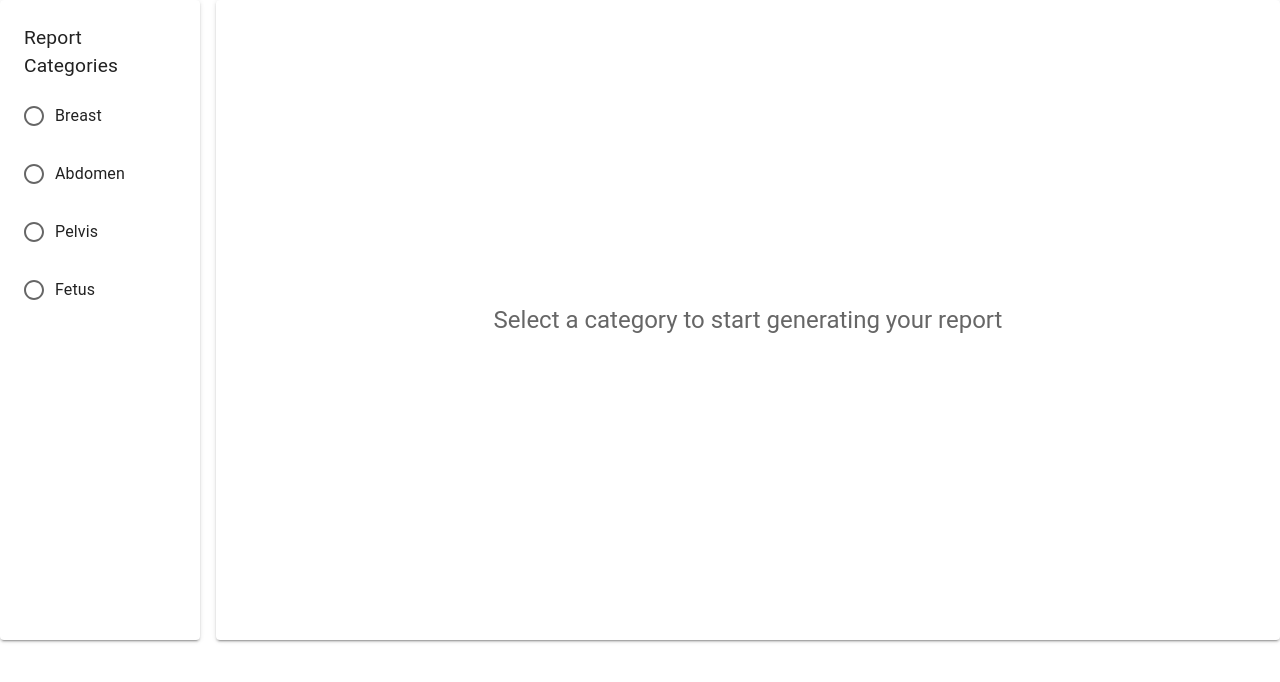
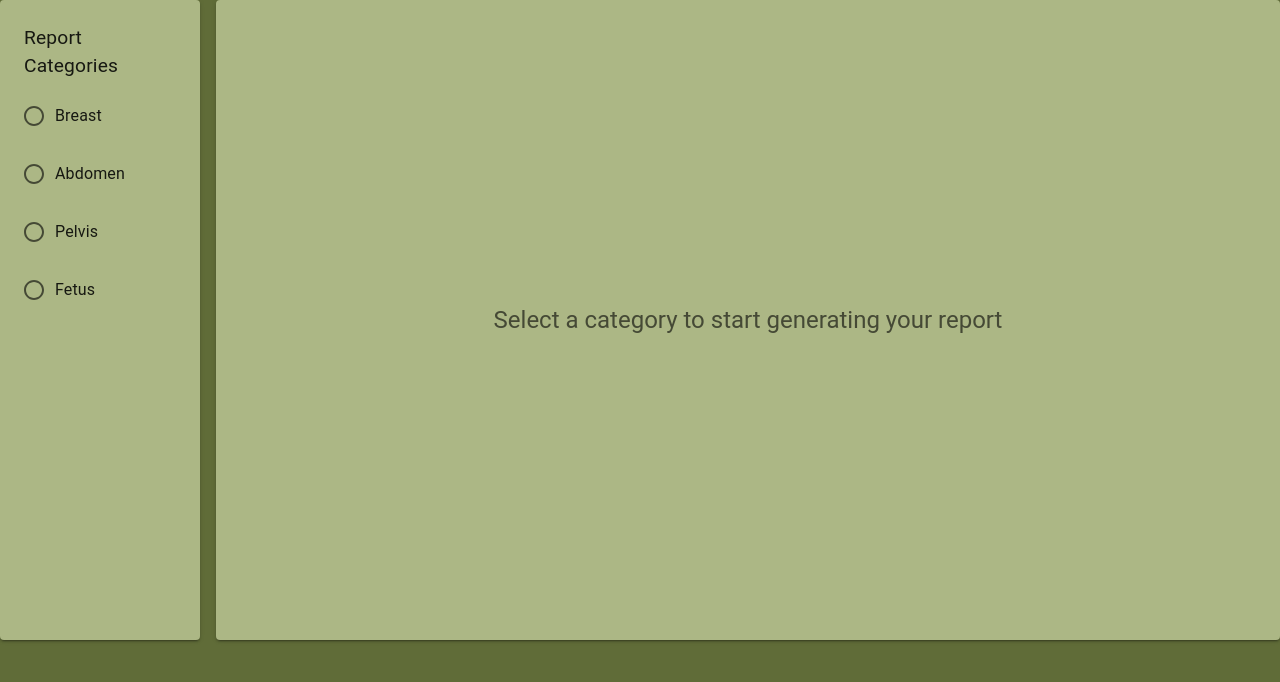
Before and after one commit to Hasan-aga/my-report-app, a React (Vite) app in the folder client/: page / in a window 1280 px wide. Shown: the top 682 px of the page. Built offline with nearby package versions, Linux system fonts and the light colour scheme.

Commit message:
change color

```diff
--- a/client/src/App.jsx
+++ b/client/src/App.jsx
@@ -4,11 +4,18 @@ import ReportGeneratorPage from './components/ReportGeneratorPage';
 
 const theme = createTheme({
   palette: {
+    type: 'light',
     primary: {
-      main: '#1976d2',
+      main: '#283618',
+      light: '#606C38',
+      contrastText: '#fefae0',
     },
     secondary: {
-      main: '#dc004e',
+      main: '#f50057',
+    },
+    background: {
+      default: '#606c38',
+      paper: '#acb785',
     },
   },
 });
@@ -21,6 +28,7 @@ function App() {
         height: '100vh',
         margin: 0,
         padding: 0,
+        backgroundColor: 'background.default'
       }}>
         <ReportGeneratorPage />
       </Box>
```
